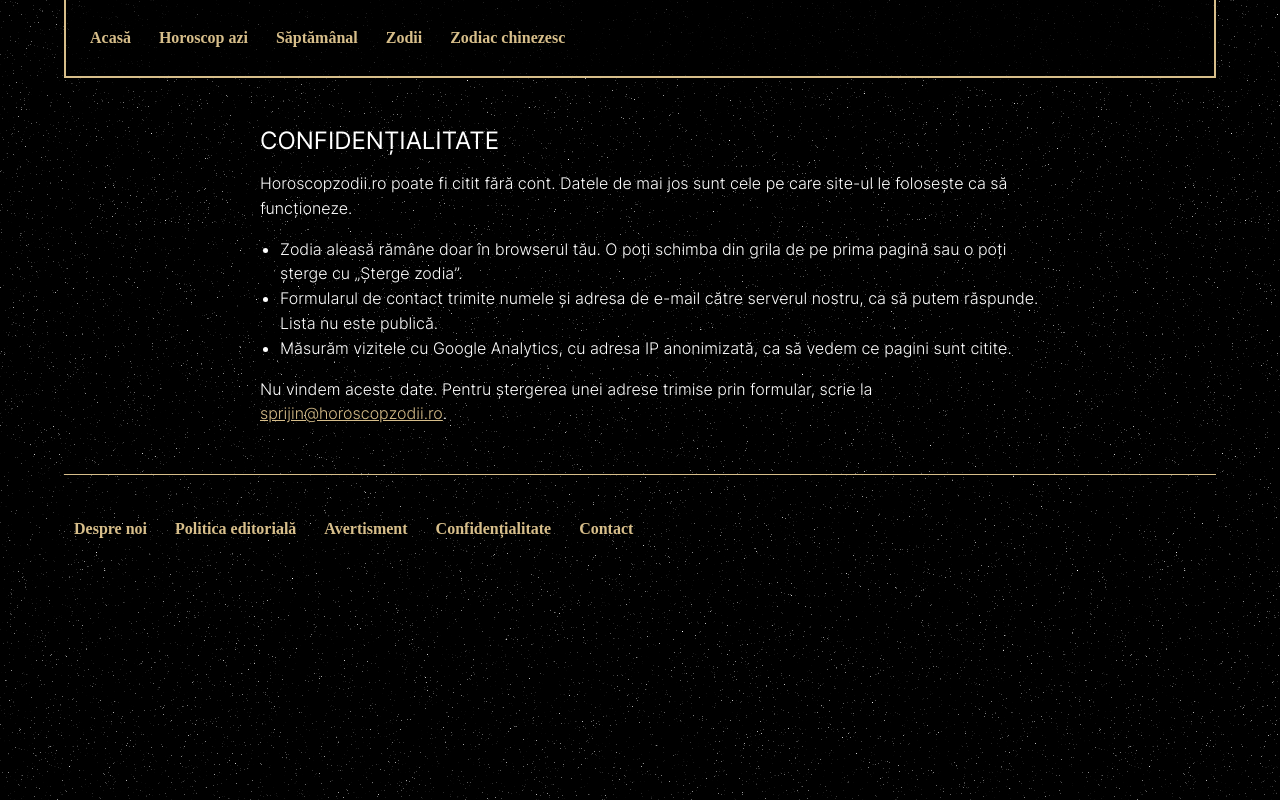
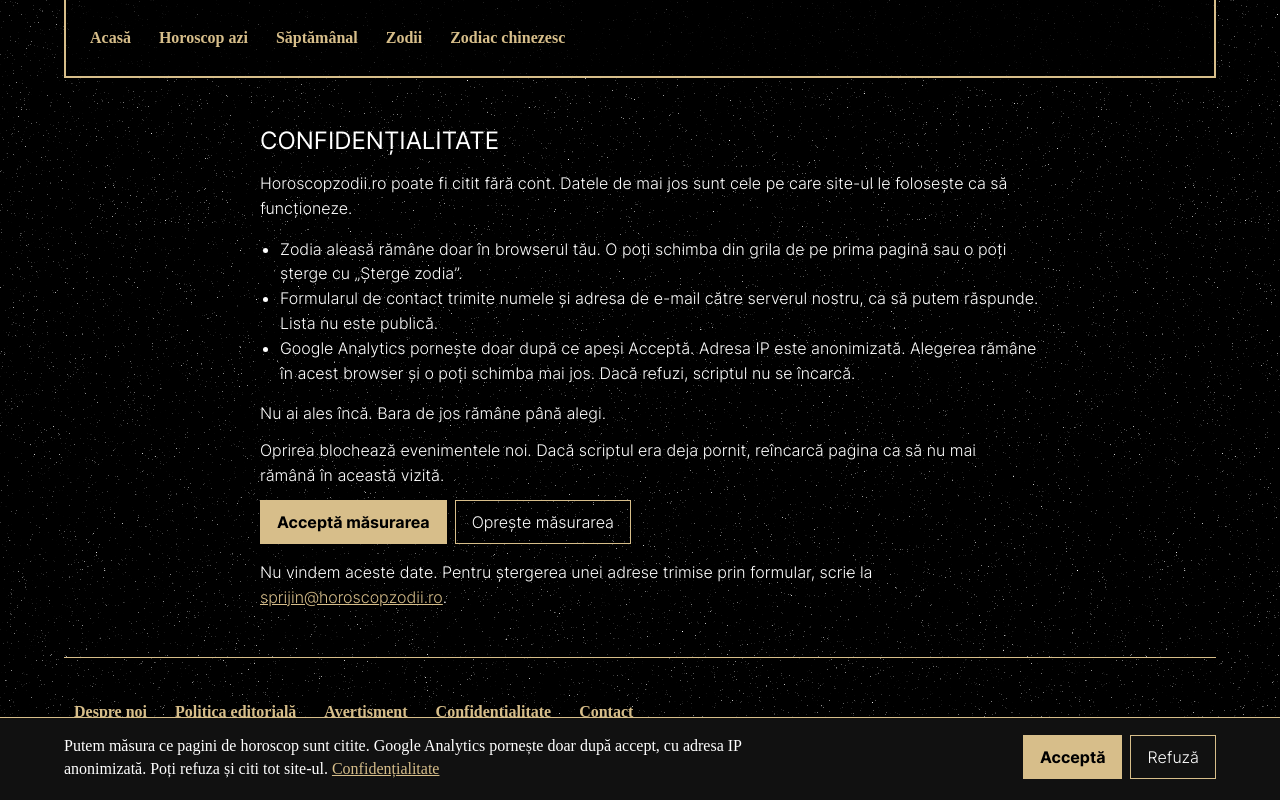
Before and after one commit to CROmartin/horoscope-fe, a Next.js app: page /confidentialitate in a window 1280 px wide. Shown: the top 800 px of the page. Built offline with nearby package versions, Linux system fonts and the light colour scheme.

Commit message:
Measure horoscope reads only after the visitor accepts analytics.
Google Analytics stays unloaded until that choice, and the privacy page can turn it off again.

Co-authored-by: Cursor <cursoragent@cursor.com>

```diff
--- a/app/confidentialitate/page.tsx
+++ b/app/confidentialitate/page.tsx
@@ -1,10 +1,11 @@
 import InfoPage from "@/components/shared/InfoPage";
+import { ConsentChoice } from "@/components/shared/AnalyticsConsent";
 import JsonLd from "@/components/seo/JsonLd";
 import { pageMetadata } from "@/lib/metadata";
 
 const title = "Confidențialitate";
 const description =
-  "Ce date păstrează Horoscopzodii: zodia aleasă în browser, mesajele trimise prin formular și măsurarea vizitelor.";
+  "Ce date păstrează Horoscopzodii: zodia aleasă în browser, mesajele trimise prin formular și măsurarea vizitelor doar după accept.";
 const path = "/confidentialitate";
 
 export const metadata = pageMetadata(title, description, path);
@@ -28,10 +29,12 @@ export default function Page() {
             serverul nostru, ca să putem răspunde. Lista nu este publică.
           </li>
           <li>
-            Măsurăm vizitele cu Google Analytics, cu adresa IP anonimizată, ca
-            să vedem ce pagini sunt citite.
+            Google Analytics pornește doar după ce apeși Acceptă. Adresa IP este
+            anonimizată. Alegerea rămâne în acest browser și o poți schimba mai
+            jos. Dacă refuzi, scriptul nu se încarcă.
           </li>
         </ul>
+        <ConsentChoice />
         <p>
           Nu vindem aceste date. Pentru ștergerea unei adrese trimise prin
           formular, scrie la{" "}
--- a/app/layout.tsx
+++ b/app/layout.tsx
@@ -1,5 +1,4 @@
 import type { Metadata } from "next";
-import Script from "next/script";
 import Layout from "@/components/shared/Layout";
 import StyledComponentsRegistry from "./registry";
 import RouteActivity from "./RouteActivity";
@@ -31,18 +30,6 @@ export default function RootLayout({
   return (
     <html lang="ro">
       <body>
-        <Script
-          src="https://www.googletagmanager.com/gtag/js?id=G-9LWQ12D876"
-          strategy="afterInteractive"
-        />
-        <Script id="gtag-init" strategy="afterInteractive">
-          {`
-            window.dataLayer = window.dataLayer || [];
-            function gtag(){dataLayer.push(arguments);}
-            gtag('js', new Date());
-            gtag('config', 'G-9LWQ12D876', { anonymize_ip: true, cookie_expires: 0 });
-          `}
-        </Script>
         <StyledComponentsRegistry>
           <>
             <RouteActivity />
--- /dev/null
+++ b/src/components/shared/AnalyticsConsent.tsx
@@ -0,0 +1,233 @@
+"use client";
+
+import React, { createContext, useContext, useEffect, useRef, useState } from "react";
+import { createPortal } from "react-dom";
+import Link from "next/link";
+import { usePathname } from "next/navigation";
+import styled from "styled-components";
+import {
+  type AnalyticsConsent,
+  type AnalyticsHit,
+  GA_MEASUREMENT_ID,
+  hitsForPath,
+  readAnalyticsConsent,
+  writeAnalyticsConsent,
+} from "@/lib/analytics";
+
+type ConsentValue = AnalyticsConsent | null;
+
+const ConsentContext = createContext<{
+  consent: ConsentValue;
+  ready: boolean;
+  choose: (value: AnalyticsConsent) => void;
+} | null>(null);
+
+function gtagReady(): boolean {
+  return typeof window !== "undefined" && typeof window.gtag === "function";
+}
+
+function loadGoogleAnalytics() {
+  if (typeof document === "undefined" || gtagReady()) return;
+  window.dataLayer = window.dataLayer || [];
+  const gtag = function gtag() {
+    window.dataLayer?.push(arguments);
+  } as NonNullable<Window["gtag"]>;
+  window.gtag = gtag;
+  gtag("js", new Date());
+  gtag("config", GA_MEASUREMENT_ID, {
+    anonymize_ip: true,
+    send_page_view: false,
+  });
+  const script = document.createElement("script");
+  script.async = true;
+  script.src = `https://www.googletagmanager.com/gtag/js?id=${GA_MEASUREMENT_ID}`;
+  document.head.appendChild(script);
+}
+
+function deliver(hits: AnalyticsHit[]) {
+  if (!gtagReady()) return;
+  for (const hit of hits) {
+    if (hit.params) window.gtag?.("event", hit.name, hit.params);
+    else window.gtag?.("event", hit.name);
+  }
+}
+
+export function useAnalyticsConsent() {
+  const value = useContext(ConsentContext);
+  if (!value) {
+    throw new Error("Alegerea de măsurare este disponibilă doar în pagină.");
+  }
+  return value;
+}
+
+export function AnalyticsConsent({ children }: { children: React.ReactNode }) {
+  const pathname = usePathname();
+  const [consent, setConsent] = useState<ConsentValue>(null);
+  const [ready, setReady] = useState(false);
+  const sentPath = useRef<string | null>(null);
+
+  useEffect(() => {
+    const stored = readAnalyticsConsent(window.localStorage);
+    setConsent(stored);
+    setReady(true);
+    if (stored === "granted") loadGoogleAnalytics();
+  }, []);
+
+  useEffect(() => {
+    if (!ready || consent !== "granted") return;
+    if (sentPath.current === pathname) return;
+    sentPath.current = pathname;
+    deliver(hitsForPath(pathname));
+  }, [consent, pathname, ready]);
+
+  function choose(value: AnalyticsConsent) {
+    writeAnalyticsConsent(window.localStorage, value);
+    setConsent(value);
+    if (value === "granted") {
+      loadGoogleAnalytics();
+      sentPath.current = null;
+    }
+  }
+
+  return (
+    <ConsentContext.Provider value={{ consent, ready, choose }}>
+      {children}
+      {ready && consent === null && <ConsentBanner onChoose={choose} />}
+    </ConsentContext.Provider>
+  );
+}
+
+const Bar = styled.aside`
+  position: fixed;
+  left: 0;
+  right: 0;
+  bottom: 0;
+  z-index: 30;
+  width: 100%;
+  box-sizing: border-box;
+  display: flex;
+  flex-wrap: wrap;
+  align-items: center;
+  justify-content: space-between;
+  gap: 12px 20px;
+  padding: 16px 5vw 20px;
+  background: #111111;
+  border-top: 1px solid #d7be8a;
+  color: #ffffff;
+`;
+
+const Copy = styled.p`
+  width: auto;
+  max-width: 720px;
+  flex: 1 1 240px;
+  margin: 0;
+  line-height: 1.45;
+
+  a {
+    color: #d7be8a;
+  }
+`;
+
+const Actions = styled.div`
+  width: auto;
+  display: flex;
+  flex-wrap: wrap;
+  gap: 8px;
+`;
+
+const Accept = styled.button`
+  min-height: 44px;
+  padding: 8px 16px;
+  background: #d7be8a;
+  color: #000000;
+  border: 1px solid #d7be8a;
+  font: inherit;
+  font-weight: 700;
+  cursor: pointer;
+
+  &:focus-visible {
+    outline: 2px solid #ffffff;
+    outline-offset: 3px;
+  }
+`;
+
+const Refuse = styled.button`
+  min-height: 44px;
+  padding: 8px 16px;
+  background: transparent;
+  color: #ffffff;
+  border: 1px solid #d7be8a;
+  font: inherit;
+  cursor: pointer;
+
+  &:focus-visible {
+    outline: 2px solid #ffffff;
+    outline-offset: 3px;
+  }
+`;
+
+function ConsentBanner({ onChoose }: { onChoose: (value: AnalyticsConsent) => void }) {
+  if (typeof document === "undefined") return null;
+  return createPortal(
+    <Bar aria-label="Măsurarea vizitelor">
+      <Copy>
+        Putem măsura ce pagini de horoscop sunt citite. Google Analytics pornește doar
+        după accept, cu adresa IP anonimizată. Poți refuza și citi tot site-ul.{" "}
+        <Link href="/confidentialitate">Confidențialitate</Link>
+      </Copy>
+      <Actions>
+        <Accept type="button" onClick={() => onChoose("granted")}>
+          Acceptă
+        </Accept>
+        <Refuse type="button" onClick={() => onChoose("denied")}>
+          Refuză
+        </Refuse>
+      </Actions>
+    </Bar>,
+    document.body
+  );
+}
+
+const Choice = styled.div`
+  width: 100%;
+  display: flex;
+  flex-direction: column;
+  align-items: flex-start;
+  gap: 12px;
+`;
+
+const ChoiceActions = styled.div`
+  width: auto;
+  display: flex;
+  flex-wrap: wrap;
+  gap: 8px;
+`;
+
+export function ConsentChoice() {
+  const { consent, ready, choose } = useAnalyticsConsent();
+  const status = !ready
+    ? "Se încarcă alegerea salvată în acest browser."
+    : consent === "granted"
+      ? "Măsurarea vizitelor este pornită în acest browser."
+      : consent === "denied"
+        ? "Măsurarea vizitelor este oprită în acest browser."
+        : "Nu ai ales încă. Bara de jos rămâne până alegi.";
+
+  return (
+    <Choice>
+      <p>{status}</p>
+      <p>
+        Oprirea blochează evenimentele noi. Dacă scriptul era deja pornit, reîncarcă
+        pagina ca să nu mai rămână în această vizită.
+      </p>
+      <ChoiceActions>
+        <Accept type="button" onClick={() => choose("granted")}>
+          Acceptă măsurarea
+        </Accept>
+        <Refuse type="button" onClick={() => choose("denied")}>
+          Oprește măsurarea
+        </Refuse>
+      </ChoiceActions>
+    </Choice>
+  );
+}
--- a/src/components/shared/Layout.tsx
+++ b/src/components/shared/Layout.tsx
@@ -4,6 +4,7 @@ import React, { useEffect } from "react";
 import Header from "./Header";
 import PopupResolver from "./PopupResolver";
 import SiteFooter from "./SiteFooter";
+import { AnalyticsConsent, useAnalyticsConsent } from "./AnalyticsConsent";
 type LayoutProps = {
   children: React.ReactNode;
 };
@@ -28,7 +29,17 @@ function Layout(props: LayoutProps) {
   }, []);
 
   return (
-    <main>
+    <AnalyticsConsent>
+      <LayoutFrame>{props.children}</LayoutFrame>
+    </AnalyticsConsent>
+  );
+}
+
+function LayoutFrame(props: LayoutProps) {
+  const { ready, consent } = useAnalyticsConsent();
+
+  return (
+    <main style={ready && consent === null ? { paddingBottom: 220 } : undefined}>
       <Header />
       <PopupResolver />
       {props.children}
--- a/src/components/zodiac/ZodiacGrid.tsx
+++ b/src/components/zodiac/ZodiacGrid.tsx
@@ -4,6 +4,7 @@ import React, { useEffect, useState } from "react";
 import Link from "next/link";
 import styled from "styled-components";
 import { dailyHoroscopePath, homepageSignLinks, signBySlug, type ZodiacSlug } from "@/lib/zodiacSigns";
+import { zodiacSelectHit } from "@/lib/analytics";
 import { clearSavedSign, readSavedSign, writeSavedSign } from "@/lib/savedSign";
 import { SIGN_ICONS } from "./signIcons";
 
@@ -208,6 +209,8 @@ function ZodiacGrid() {
                 onClick={() => {
                   writeSavedSign(window.localStorage, sign.slug);
                   setSaved(sign.slug);
+                  const hit = zodiacSelectHit(sign.slug);
+                  if (hit) window.gtag?.("event", hit.name, hit.params);
                 }}
               >
                 <IconWrap aria-hidden="true">
--- /dev/null
+++ b/src/lib/analytics.ts
@@ -0,0 +1,92 @@
+import { WESTERN_SIGNS } from "./zodiacSigns";
+
+declare global {
+  interface Window {
+    dataLayer?: unknown[];
+    gtag?: (...args: unknown[]) => void;
+  }
+}
+
+export const GA_MEASUREMENT_ID = "G-9LWQ12D876";
+export const ANALYTICS_CONSENT_KEY = "horoscopzodii.analytics";
+
+export const MEASURED_CHINESE_SLUGS = [
+  "sobolan",
+  "bivol",
+  "tigru",
+  "iepure",
+  "dragon",
+  "sarpe",
+  "cal",
+  "oaie",
+  "maimuta",
+  "cocos",
+  "caine",
+  "porc",
+] as const;
+
+export type AnalyticsConsent = "granted" | "denied";
+
+type ConsentStorage = {
+  getItem(key: string): string | null;
+  setItem(key: string, value: string): void;
+};
+
+const WESTERN = new Set<string>(WESTERN_SIGNS.map((sign) => sign.slug));
+const CHINESE = new Set<string>(MEASURED_CHINESE_SLUGS);
+
+const READING_ROUTES: Array<{
+  prefix: string;
+  period: "day" | "week" | "year";
+  signs: Set<string>;
+}> = [
+  { prefix: "/horoscop-saptamanal-", period: "week", signs: WESTERN },
+  { prefix: "/horoscop-anual-", period: "year", signs: CHINESE },
+  { prefix: "/horoscop-azi-", period: "day", signs: WESTERN },
+  {
+    prefix: "/horoscop-zilnic-",
+    period: "day",
+    signs: new Set([...WESTERN, ...CHINESE]),
+  },
+];
+
+export type AnalyticsHit = {
+  name: string;
+  params?: Record<string, string>;
+};
+
+export function readAnalyticsConsent(
+  storage: Pick<ConsentStorage, "getItem">
+): AnalyticsConsent | null {
+  try {
+    const value = storage.getItem(ANALYTICS_CONSENT_KEY);
+    return value === "granted" || value === "denied" ? value : null;
+  } catch {
+    return null;
+  }
+}
+
+export function writeAnalyticsConsent(storage: ConsentStorage, value: AnalyticsConsent) {
+  storage.setItem(ANALYTICS_CONSENT_KEY, value);
+}
+
+export function hitsForPath(pathname: string): AnalyticsHit[] {
+  const hits: AnalyticsHit[] = [{ name: "page_view", params: { page_path: pathname } }];
+  if (pathname === "/") {
+    hits.push({ name: "home_view" });
+    return hits;
+  }
+  for (const route of READING_ROUTES) {
+    if (!pathname.startsWith(route.prefix)) continue;
+    const sign = pathname.slice(route.prefix.length);
+    if (!route.signs.has(sign)) return hits;
+    hits.push({ name: "horoscope_view", params: { sign, period: route.period } });
+    return hits;
+  }
+  return hits;
+}
+
+export function zodiacSelectHit(sign: string): AnalyticsHit | null {
+  if (!WESTERN.has(sign)) return null;
+  return { name: "zodiac_select", params: { sign } };
+}
```
Also changed, not shown: 1 other file (tests, documents, lock files or other folders).
